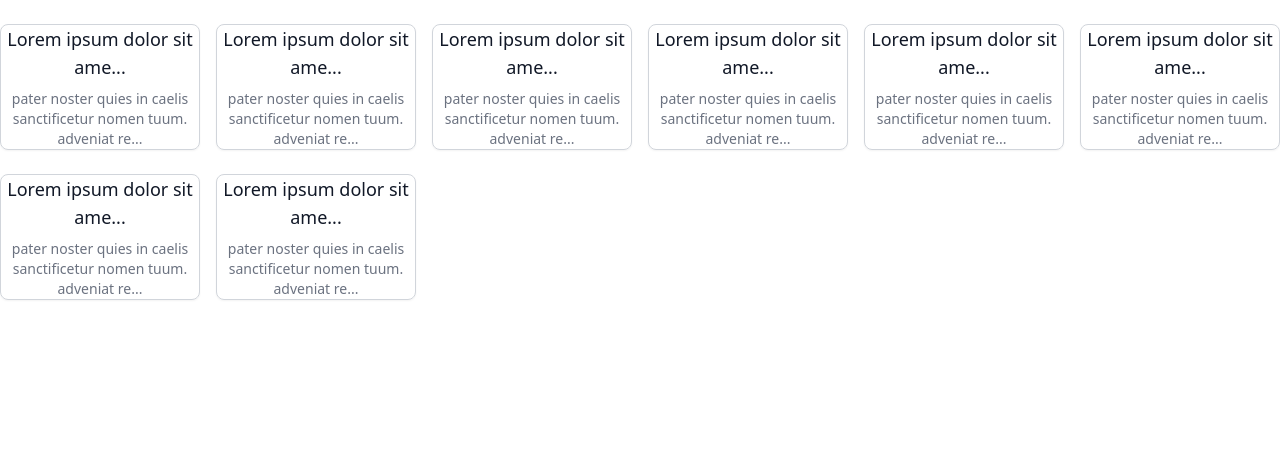
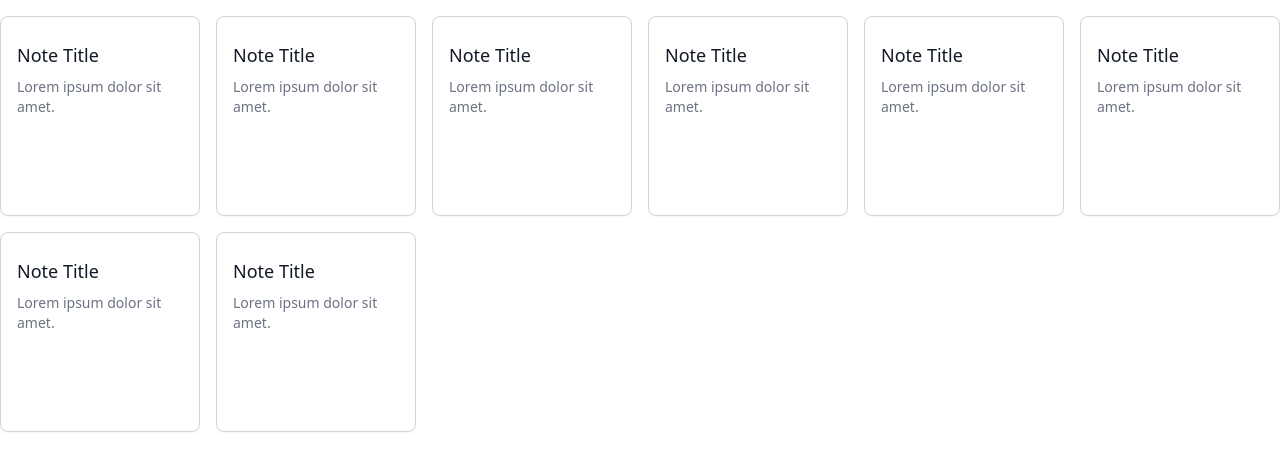
Before and after one commit to SaeromB/note-taking-app, a Next.js app: page / in a window 1280 px wide. Shown: the top 470 px of the page. Built offline with nearby package versions, Linux system fonts and the light colour scheme.

Commit message:
Changed Card style

```diff
--- a/package.json
+++ b/package.json
@@ -11,13 +11,16 @@
     "build-storybook": "build-storybook"
   },
   "dependencies": {
+    "@tailwindcss/aspect-ratio": "^0.3.0",
+    "@tailwindcss/line-clamp": "^0.2.2",
     "@tailwindcss/postcss7-compat": "^2.2.17",
     "autoprefixer": "^9",
     "next": "11.1.2",
     "postcss": "^7",
     "react": "17.0.2",
     "react-dom": "17.0.2",
-    "tailwindcss": "npm:@tailwindcss/postcss7-compat"
+    "tailwindcss": "npm:@tailwindcss/postcss7-compat",
+    "tailwindcss-aspect-ratio": "^3.0.0"
   },
   "devDependencies": {
     "@babel/core": "^7.15.8",
--- a/src/components/card/index.tsx
+++ b/src/components/card/index.tsx
@@ -2,17 +2,19 @@ import React from 'react'
 
 const Card = () => {
   return (
+    <div className="aspect-w-1 aspect-h-1 text-left">
+      <button className="border border-gray-300 border-opacity-100 bg-white rounded-lg shadow-sm p-4">
         <div className="mt-2 h-full text-left">
-      <button className="border border-gray-300 border-opacity-100 rounded-lg shadow-sm">
           <div>
-          <p className="text-gray-900 leading-2 text-lg font-medium">
-            Lorem ipsum dolor sit ame...
+            <p className="text-gray-900 leading-2 text-lg font-medium line-clamp-2 max-h-14 m-0">
+              Note Title
             </p>
           </div>
           <div className="mt-2">
-          <p className="text-gray-500 leading-5 text-sm">
-            pater noster quies in caelis sanctificetur nomen tuum. adveniat re...
+            <p className="text-gray-500 leading-5 text-sm text-left m-0 line-clamp-5">
+              Lorem ipsum dolor sit amet.
             </p>
+          </div>
         </div>
       </button>
     </div>
--- a/tailwind.config.js
+++ b/tailwind.config.js
@@ -14,5 +14,5 @@ module.exports = {
     },
   },
   variants: {},
-  plugins: [],
+  plugins: [require('@tailwindcss/aspect-ratio'), require('@tailwindcss/line-clamp')],
 }
```
Also changed, not shown: 1 other file (tests, documents, lock files or other folders). Lines whose indentation alone changed are shown as unchanged.
